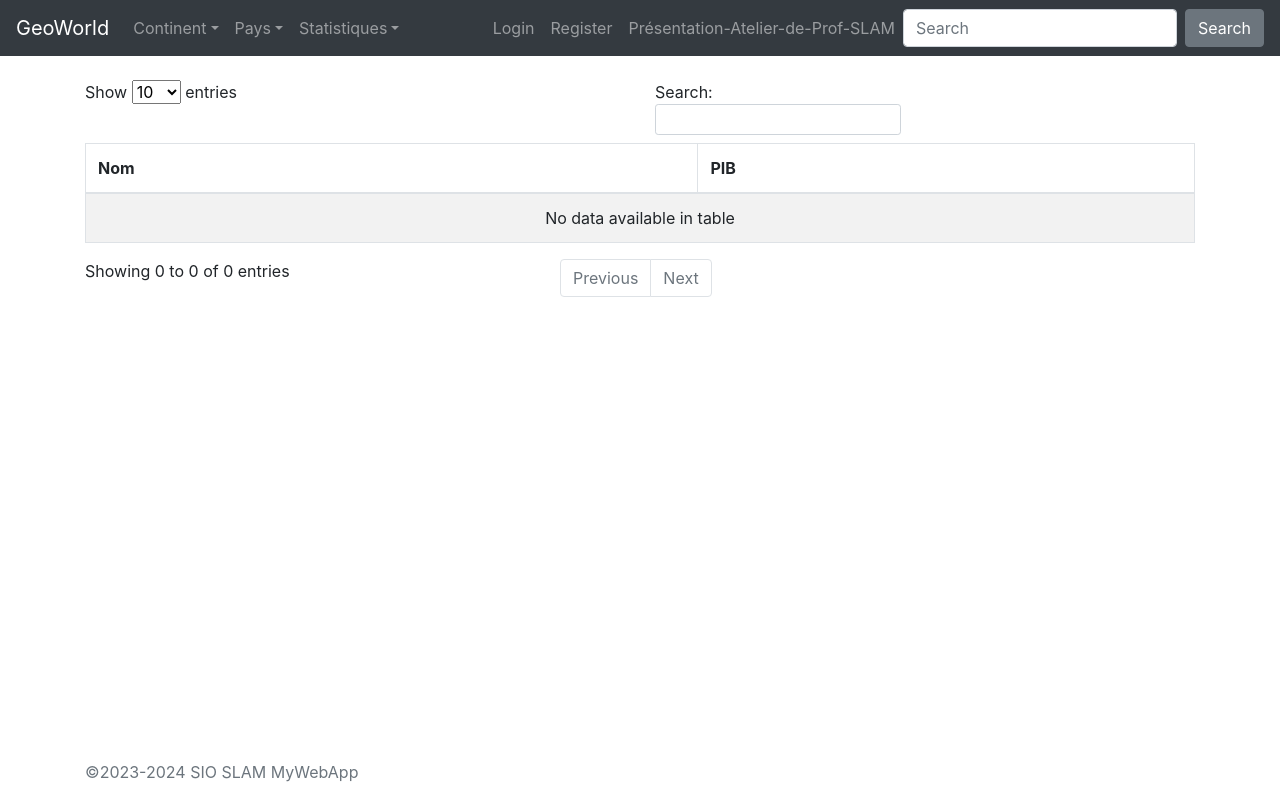
After one commit to nolanjean/world2025, a PHP site: page /richesse.php in a window 1280 px wide. The commit adds this page. Run offline with PHP 8.4, Linux system fonts and the light colour scheme; data that the repository does not hold is empty; some libraries are stand-ins or nearby versions.

Commit message:
ajout des stats 1/2

```diff
--- a/header.php
+++ b/header.php
@@ -60,15 +60,6 @@
 
     <div class="collapse navbar-collapse" id="navbarsExampleDefault">
       <ul class="navbar-nav mr-auto">
-        <li class="nav-item active">
-          <a class="nav-link" href="index.php">Home <span class="sr-only">(current)</span></a>
-        </li>
-        <li class="nav-item">
-          <a class="nav-link" href="#">Link</a>
-        </li>
-        <li class="nav-item">
-          <a class="nav-link disabled" href="#">Disabled</a>
-        </li>
         <li class="nav-item dropdown">
           <a class="nav-link dropdown-toggle" href="#" id="dropdown01" data-toggle="dropdown" aria-haspopup="true"
              aria-expanded="false">Continent</a>
@@ -85,6 +76,14 @@
                   <?php foreach($lesPays as $pays) : ?>
                   <a class="dropdown-item" href="index3.php?name=<?= $pays->id ; ?>"><?= $pays->Name; ?> </a>
                   <?php endforeach ; ?>
+              </div>
+        </li>
+        <li class="nav-item dropdown">
+          <a class="nav-link dropdown-toggle" href="#" id="dropdown01" data-toggle="dropdown" aria-haspopup="true"
+             aria-expanded="false">Statistiques</a>
+             <div class="dropdown-menu" aria-labelledby="dropdown01">
+                  <a class="dropdown-item" href="richesse.php">PIB par Pays</a>
+                  <a class="dropdown-item" href="">PIB par habitant</a>
               </div>
         </li>
       </div>
--- a/inc/manager-db.php
+++ b/inc/manager-db.php
@@ -111,3 +111,9 @@ function lookCity($id){
     $prep->execute();
     return $prep->fetchAll();
 }
+
+function statRich(){
+    global $pdo;
+    $query = 'SELECT Name,GNP FROM `Country` ORDER BY GNP DESC;';
+    return $pdo->query($query)->fetchAll();
+}
--- a/index3.php
+++ b/index3.php
@@ -68,6 +68,7 @@ if (isset($_GET['name']) && !empty($_GET['name']) ){
                         </tr>
                         <?php endforeach ?>
                     </tr>
+
                 </table>
             </div>
             <div class="economiques">
--- /dev/null
+++ b/richesse.php
@@ -0,0 +1,49 @@
+<?php
+/**
+ * Home Page
+ *
+ * PHP version 7
+ *
+ * @category  Page
+ * @package   Application
+ * @author    SIO-SLAM <sio@ldv-melun.org>
+ * @copyright 2019-2021 SIO-SLAM
+ * @license   http://opensource.org/licenses/gpl-license.php GNU Public License
+ * @link      https://github.com/sio-melun/geoworld
+ */
+
+?>
+<?php
+require_once 'header.php';
+require_once 'inc/manager-db.php';
+    $statRich= statRich();
+?>
+<link rel="stylesheet" href="css/style.css">
+<main role="main" class="flex-shrink-0">
+
+  <div class="container">
+    <div>
+     <table id="example" class="table table-striped table-bordered" style="width:100%">
+        <thead>
+          <tr>
+            <th>Nom</th>
+            <th>PIB</th>
+          </tr>
+        </thead>
+        <tbody>
+        <?php foreach($statRich as $pays): ?>
+            <tr>
+              <td> <?php echo $pays->Name ?></td>
+              <td> <?php echo $pays->GNP?></td>
+            </tr>
+        <?php endforeach ?>
+        </tbody>
+     </table>
+    </div>
+  </div>
+</main>
+
+<?php
+require_once 'javascripts.php';
+require_once 'footer.php';
+?>
```
